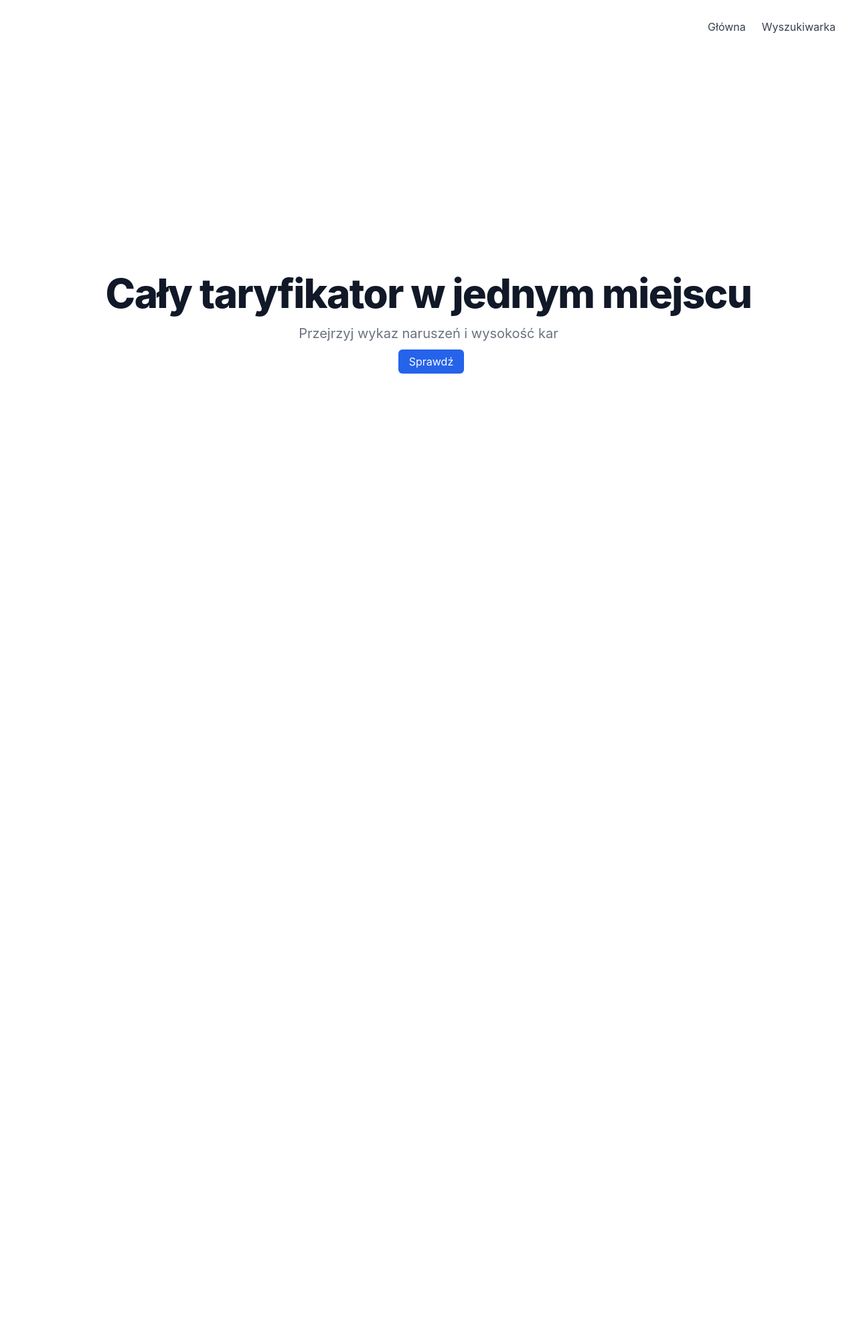
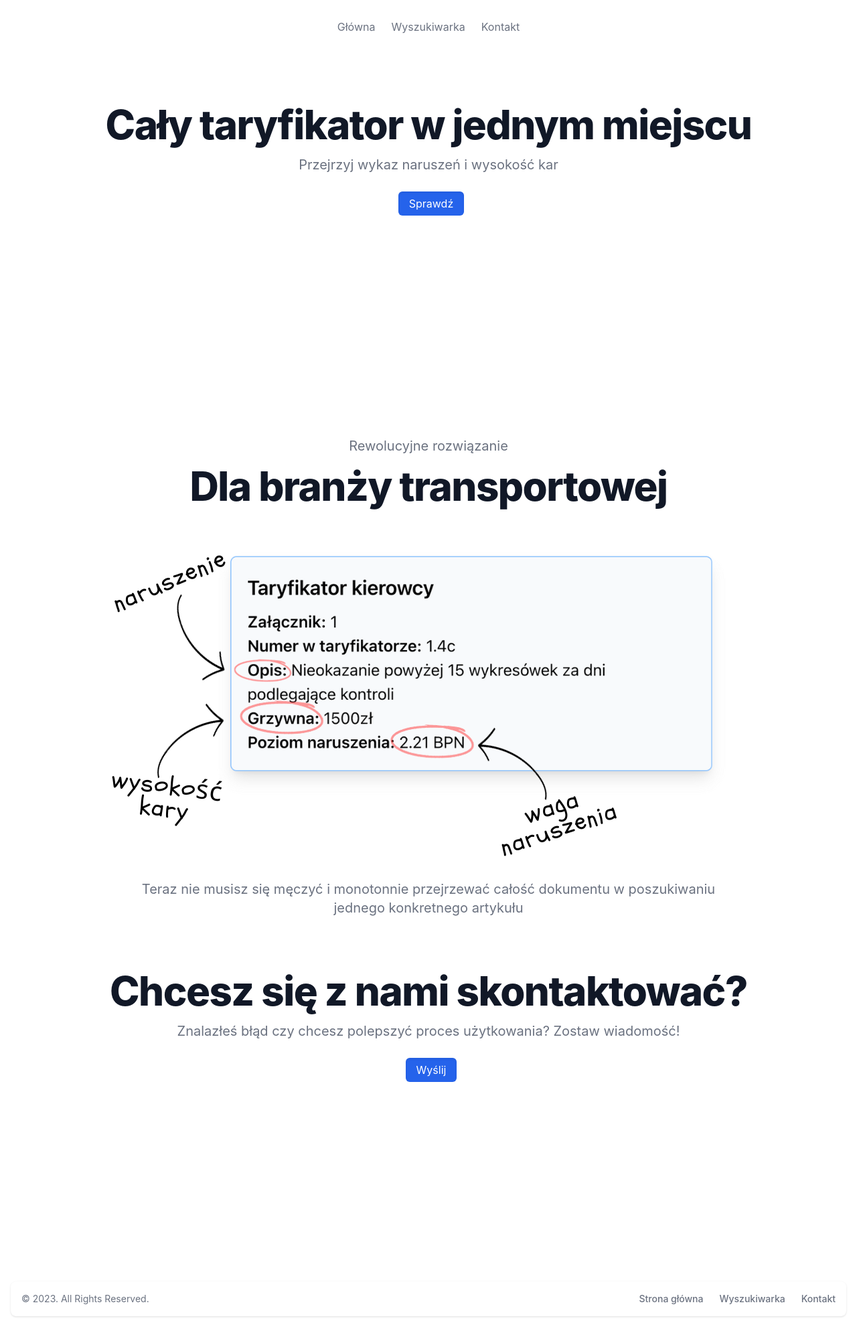
Before and after one commit to qolvap/fine-app-poc, a React (Create React App) app: page / in a window 1280 px wide. Shown: the whole page at 67% size. Before the commit the page ends 880 px from the top, so only its background shows below. Built offline with nearby package versions, Linux system fonts and the light colour scheme; the HTML template or start-up script is replaced by a standard one.

Commit message:
✅ devided homepage to 3 sections, added separate btn comp., added footer, added conactpage

```diff
--- a/src/App.tsx
+++ b/src/App.tsx
@@ -1,8 +1,10 @@
 import React from 'react';
 import { BrowserRouter as Router, Route, Routes } from 'react-router-dom';
+import Sidebar from './components/Sidebar/Sidebar';
 import HomePage from './components/Home/HomePage';
 import ResultsPage from './components/Results/ResultsPage';
-import Sidebar from './components/Sidebar/Sidebar';
+import ContactPage from './components/Contact/ContactPage';
+import Footer from './components/Footer/Footer';
 import { AppProvider } from './components/context/Context';
 import 'tailwindcss/tailwind.css';
 
@@ -15,7 +17,9 @@ function App() {
           <Routes>
             <Route path="/" element={<HomePage />} />
             <Route path="/Results" element={<ResultsPage />} />
+            <Route path="/Contact" element={<ContactPage />} />
           </Routes>
+          <Footer />
         </div>
       </AppProvider>
     </Router>
--- /dev/null
+++ b/src/components/Button/Button.tsx
@@ -0,0 +1,30 @@
+import React from 'react';
+
+const Button = () => {
+  return (
+    <style>
+      {`
+        .common-button-style {
+            padding-top: 0.5rem;
+            padding-bottom: 0.5rem;
+            padding-left: 1rem;
+            padding-right: 1rem;
+            margin-left: 0.5rem;
+            border-radius: 0.375rem;
+            color: #ffffff;
+            background-color: #2563EB;
+            box-shadow: inset 0 2px 4px 0 rgba(0, 0, 0, 0.06);
+        }
+
+        .common-button-style:hover {
+            border-width: 2px;
+            border-color: #2563EB;
+            color: #4F46E5;
+            background-color: whitesmoke;
+        }
+      `}
+    </style>
+  );
+};
+
+export default Button;
--- /dev/null
+++ b/src/components/Contact/ContactPage.tsx
@@ -0,0 +1,12 @@
+import React from 'react';
+import 'tailwindcss/tailwind.css';
+
+function ContactPage() {
+  return (
+    <div>
+      <h1>Contact</h1>
+    </div>
+  );
+}
+
+export default ContactPage;
--- /dev/null
+++ b/src/components/Footer/Footer.tsx
@@ -0,0 +1,25 @@
+import React from 'react';
+
+const Footer = () => {
+  return (
+<footer className="bg-white rounded-lg shadow m-4 dark:bg-gray-800">
+    <div className="w-full mx-auto max-w-screen-xl p-4 md:flex md:items-center md:justify-between">
+      <span className="text-sm text-gray-500 sm:text-center dark:text-gray-400">© 2023. All Rights Reserved.
+    </span>
+    <ul className="flex flex-wrap items-center mt-3 text-sm font-medium text-gray-500 dark:text-gray-400 sm:mt-0">
+        <li>
+            <a href="/" className="hover:underline me-4 md:me-6">Strona główna</a>
+        </li>
+        <li>
+            <a href="/Results" className="hover:underline me-4 md:me-6">Wyszukiwarka</a>
+        </li>
+        <li>
+            <a href="/Contact" className="hover:underline">Kontakt</a>
+        </li>
+    </ul>
+    </div>
+</footer>
+  );
+};
+
+export default Footer;
--- /dev/null
+++ b/src/components/Home/ContactSection.tsx
@@ -0,0 +1,25 @@
+import React from 'react';
+import 'tailwindcss/tailwind.css';
+import { Link } from 'react-router-dom';
+import Button from '../Button/Button';
+
+function ContactSection() {
+  return (
+    <div className="mb-9">
+          <div className="my-12 h-[50vh]">
+      <h2 className="mb-4 text-4xl font-extrabold leading-none tracking-tight text-gray-900 md:text-5xl lg:text-6xl dark:text-white">
+        Chcesz się z nami skontaktować?
+      </h2>
+      <h4 className="mb-8 text-lg font-normal text-gray-500 lg:text-xl sm:px-16 xl:px-48 dark:text-gray-400">
+        Znalazłeś błąd czy chcesz polepszyć proces użytkowania? Zostaw wiadomość!
+      </h4>
+      <Button />
+      <Link to="/Contact" className="common-button-style">
+        Wyślij
+      </Link>
+    </div>
+    </div>
+  );
+}
+
+export default ContactSection;
--- /dev/null
+++ b/src/components/Home/Heading.tsx
@@ -0,0 +1,22 @@
+import React from 'react';
+import { Link } from 'react-router-dom';
+import Button from '../Button/Button';
+
+const Heading = () => {
+  return (
+    <div className="my-12 h-[50vh]">
+      <h2 className="mb-4 text-4xl font-extrabold leading-none tracking-tight text-gray-900 md:text-5xl lg:text-6xl dark:text-white">
+        Cały taryfikator w jednym miejscu
+      </h2>
+      <h4 className="mb-8 text-lg font-normal text-gray-500 lg:text-xl sm:px-16 xl:px-48 dark:text-gray-400">
+        Przejrzyj wykaz naruszeń i wysokość kar
+      </h4>
+      <Button />
+      <Link to="/Results" className="common-button-style">
+        Sprawdź
+      </Link>
+    </div>
+  );
+};
+
+export default Heading;
--- /dev/null
+++ b/src/components/Home/Hero.tsx
@@ -0,0 +1,14 @@
+import React from 'react';
+
+const Hero = () => {
+  return (
+    <div className="mt-12">
+      <p className="mb-4 text-lg font-normal text-gray-500 lg:text-xl sm:px-16 xl:px-48 dark:text-gray-400">Rewolucyjne rozwiązanie</p>
+      <h3 className="mb-4 text-4xl font-extrabold leading-none tracking-tight text-gray-900 md:text-5xl lg:text-6xl dark:text-white">Dla branży transportowej</h3>
+      <img className="mx-auto" src={process.env.PUBLIC_URL + '/images/kary.png'} alt="search panel" />
+      <p className="mb-8 text-lg font-normal text-gray-500 lg:text-xl sm:px-16 xl:px-48 dark:text-gray-400">Teraz nie musisz się męczyć i monotonnie przejrzewać całość dokumentu w poszukiwaniu jednego konkretnego artykułu</p>
+    </div>
+  );
+};
+
+export default Hero;
--- a/src/components/Home/HomePage.tsx
+++ b/src/components/Home/HomePage.tsx
@@ -1,28 +1,20 @@
 import React from 'react';
-import { Link } from 'react-router-dom';
 import 'tailwindcss/tailwind.css';
+import Heading from './Heading';
+import Hero from './Hero';
+import ContactSection from './ContactSection';
 
 function HomePage() {
-
   return (
-        <div className="HomePage flex items-center justify-center h-screen">
-          <div className="text-center">
-            <h2 className="mb-4 text-4xl font-extrabold leading-none tracking-tight text-gray-900 md:text-5xl lg:text-6xl dark:text-white">
-              Cały taryfikator w jednym miejscu
-            </h2>
-            <h4 className="mb-4 text-lg font-normal lg:text-xl sm:px-16 xl:px-48 text-gray-500 dark:text-gray-400">
-              Przejrzyj wykaz naruszeń i wysokość kar
-            </h4>
-              <Link
-                to="/Results"
-                className="ml-2 px-4 py-2 bg-blue-600 text-white rounded-md focus:outline-none focus:ring focus:border-indigo-300 hover:text-indigo-600 hover:bg-slate-50 hover:border-2 hover:border-blue-600"
-              >
-                Sprawdź
-              </Link>
-
-          </div>
-          <div className="faq-section"></div>
-        </div>
+    <div className="flex flex-col items-center justify-center min-h-screen text-center">
+      <div className="flex-grow">
+        <Heading />
+      </div>
+      <Hero />
+      <div className="faq-section">
+      <ContactSection />
+      </div>
+    </div>
   );
 }
 
--- a/src/components/Results/ResultsPage.tsx
+++ b/src/components/Results/ResultsPage.tsx
@@ -2,6 +2,7 @@ import React, { useState, ChangeEvent } from 'react';
 import { Link } from 'react-router-dom';
 import { Fine, data } from '../data/data';
 import 'tailwindcss/tailwind.css';
+import Button from '../Button/Button';
 
 function ResultsPage() {
   const [term, setTerm] = useState<string>('');
@@ -62,10 +63,10 @@ function ResultsPage() {
               </option>
             ))}
           </select>
-
+          <Button />
           <button
             onClick={handleFilterButtonClick}
-            className="ml-2 px-4 py-2 bg-blue-600 text-white rounded-md focus:outline-none focus:ring focus:border-indigo-300 hover:text-indigo-600 hover:bg-slate-50 hover:border-2 hover:border-blue-600"
+            className="common-button-style"
           >
             Wyszukaj
           </button>
@@ -74,7 +75,7 @@ function ResultsPage() {
         {(filteredData.length > 0 || !data.some(fine => !fine.description?.includes(term))) ? (
           <div className="mt-10 grid gap-4 place-items-center m-5">
             {filteredData.map((fine) => (
-              <div key={fine.number} className="border border-blue-300 rounded-md p-4 max-w-[480px] bg-slate-50">
+              <div key={fine.number} className="border border-blue-300 rounded-md p-4 max-w-[480px] bg-slate-50 shadow hover:shadow-lg">
                 <h3 className="text-xl font-semibold mb-2">Taryfikator {fine.guilty}</h3>
                 <p><span className="font-semibold">Załącznik:</span> {fine.attachment}</p>
                 <p><span className="font-semibold">Numer w taryfikatorze:</span> {fine.number}</p>
--- a/src/components/Sidebar/Sidebar.tsx
+++ b/src/components/Sidebar/Sidebar.tsx
@@ -44,12 +44,15 @@ function Sidebar() {
         </div>
       ) : (
         // Desktop
-        <div className='sidebar-header flex justify-end m-5'>
-          <Link to='/' onClick={handleLinkClick} className='block py-2 px-3 text-gray-700 hover:text-blue-600 dark:text-gray-400 dark:hover:text-white'>
+        <div className='sidebar-header flex justify-center m-5 mb-12'>
+          <Link to='/' onClick={handleLinkClick} className='block py-2 px-3 text-gray-500 hover:text-blue-600 dark:hover:text-white'>
             Główna
           </Link>
-          <Link to='/Results' onClick={handleLinkClick} className='block py-2 px-3 text-gray-700 hover:text-blue-600 dark:text-gray-400 dark:hover:text-white'>
+          <Link to='/Results' onClick={handleLinkClick} className='block py-2 px-3 text-gray-500 hover:text-blue-600 dark:text-gray-400 dark:hover:text-white'>
             Wyszukiwarka
+          </Link>
+          <Link to='/Contact' onClick={handleLinkClick} className='block py-2 px-3 text-gray-500 hover:text-blue-600 dark:text-gray-400 dark:hover:text-white'>
+            Kontakt
           </Link>
         </div>
       )}
```
Also changed, not shown: public/Images/kary.png (added), src/styles/tailwind.output.css.
